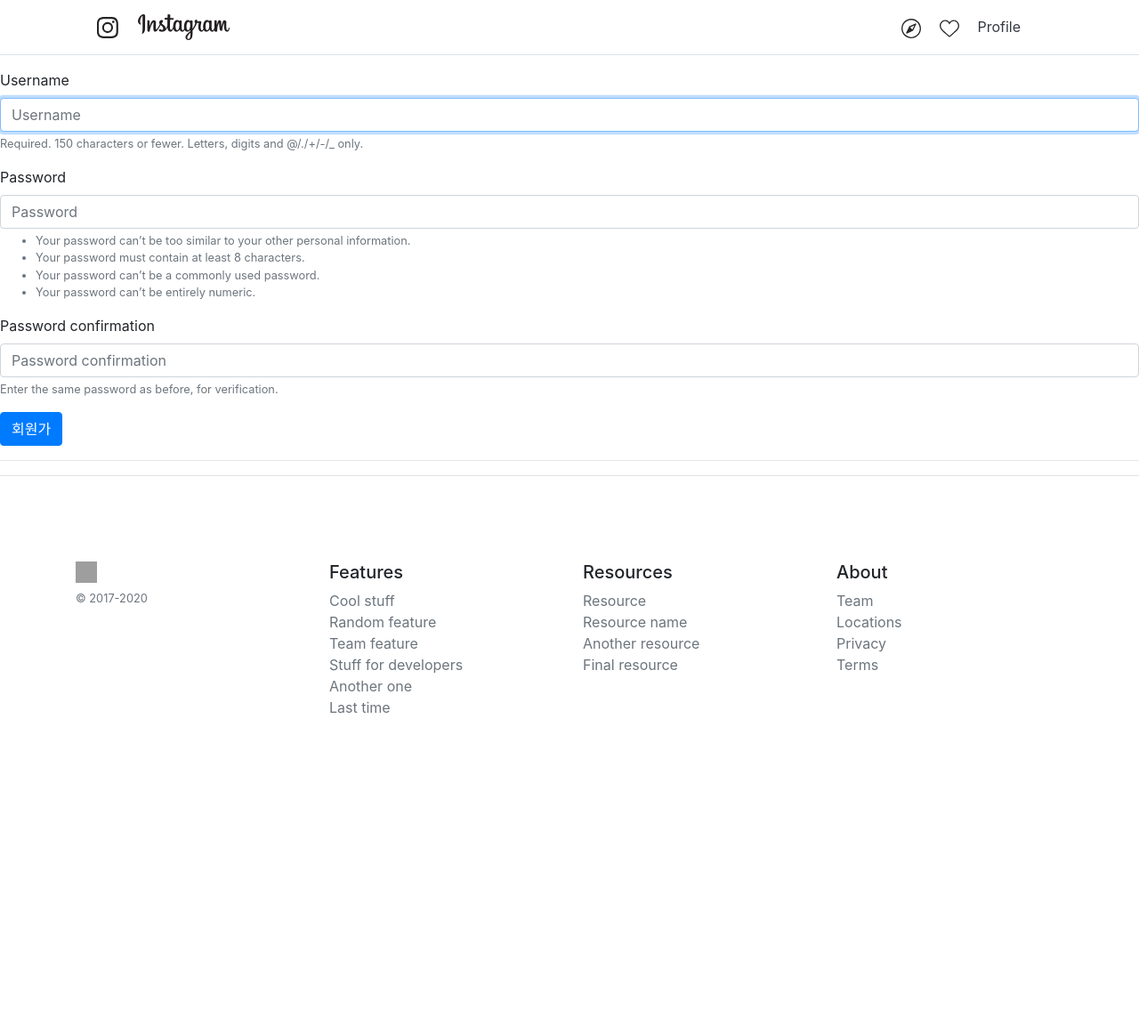
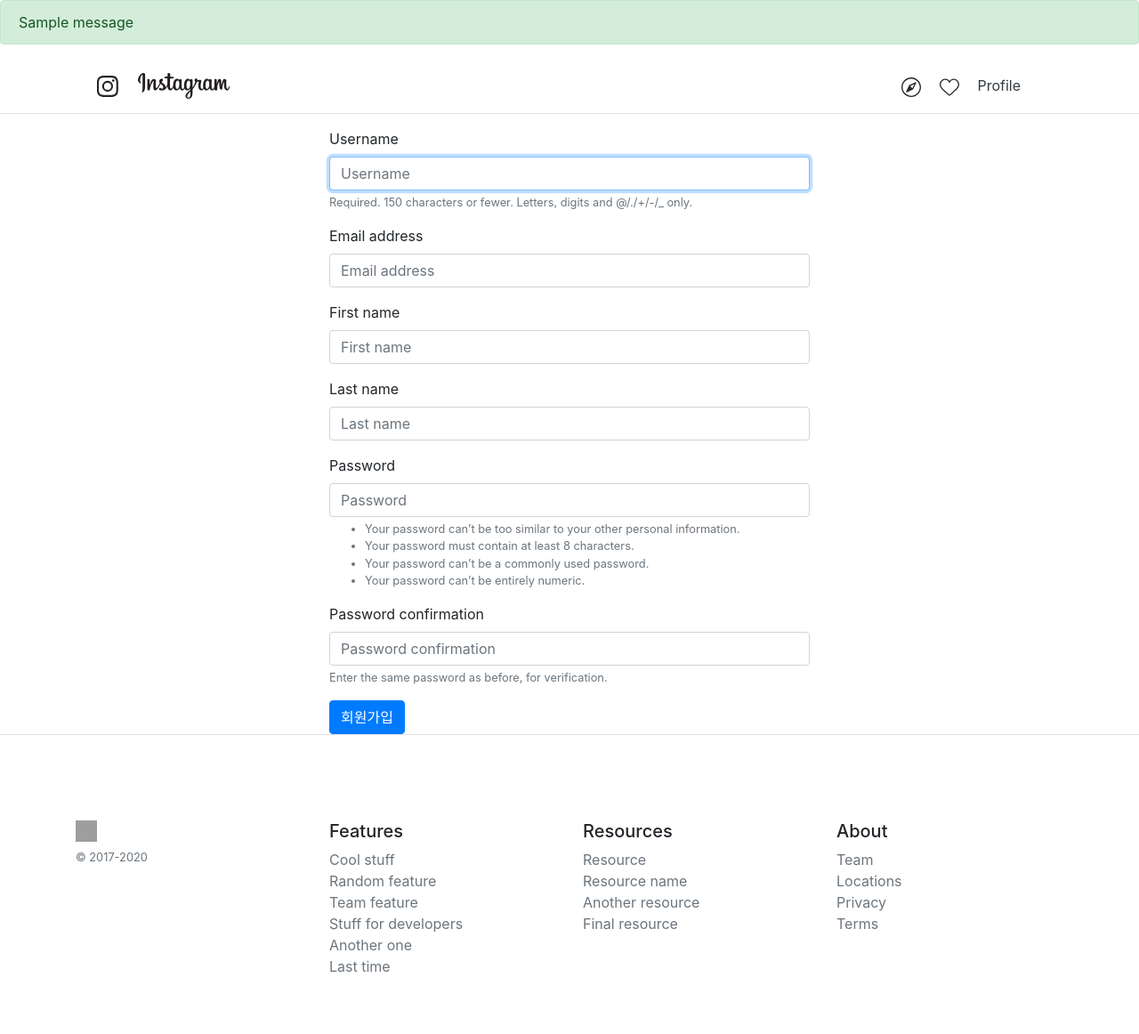
Before and after one commit to somefood/django_instagram_nonSPA, a Django app: page /accounts/signup/ in a window 1280 px wide. Shown: the whole page at 89% size. Before the commit the page ends 802 px from the top, so only its background shows below. Run offline with Django 3.2, Linux system fonts and the light colour scheme; tables that the repository leaves empty hold one stand-in row (values such as "Sample post"); one stand-in notice (Sample message) is shown; some libraries are stand-ins or nearby versions; grey boxes are pictures that could not be loaded.

Commit message:
04 커스텀 유저 지정 및 회원가입 구현

```diff
--- a/accounts/forms.py
+++ b/accounts/forms.py
@@ -1,19 +1,23 @@
 from django import forms
-from django.contrib.auth.forms import AuthenticationForm, UserCreationForm
-from .models import Profile
+from .models import User
+from django.contrib.auth.forms import UserCreationForm
 
 
-class ProfileForm(forms.ModelForm):
-    class Meta:
-        model = Profile
-        fields = ['address', 'zipcode']
+class SignupForm(UserCreationForm):
+    def __init__(self, *args, **kwargs):
+        super().__init__(*args, **kwargs)
+        self.fields['email'].required = True
+        self.fields['first_name'].required = True
+        self.fields['last_name'].required = True
 
+    class Meta(UserCreationForm.Meta):
+        model = User
+        fields = ['username', 'email', 'first_name', 'last_name']
 
-class LoginForm(AuthenticationForm):
-    answer = forms.IntegerField(help_text='3 + 3=?')
-
-    def clean_answer(self):
-        answer = self.cleaned_data.get('answer')
-        if answer != 6:
-            raise forms.ValidationError('땡~!')
-        return answer
+    def clean_email(self):
+        email = self.cleaned_data.get('email')
+        if email:
+            qs = User.objects.filter(email=email)
+            if qs.exists():
+                raise forms.ValidationError("이미 등록된 주소입니다.")
+        return email
--- a/accounts/models.py
+++ b/accounts/models.py
@@ -1,8 +1,8 @@
 from django.db import models
+from django.contrib.auth.models import AbstractUser
 from django.conf import settings
 
 
-class Profile(models.Model):
-    user = models.OneToOneField(settings.AUTH_USER_MODEL, on_delete=models.CASCADE)
-    address = models.CharField(max_length=100)
-    zipcode = models.CharField(max_length=6)
+class User(AbstractUser):
+    website_url = models.URLField(blank=True)
+    bio = models.TextField(blank=True)
--- a/accounts/templates/accounts/signup_form.html
+++ b/accounts/templates/accounts/signup_form.html
@@ -1,13 +1,12 @@
-{% extends "instagram/layout.html" %}
+{% extends "accounts/layout.html" %}
 {% load bootstrap4 %}
 
 {% block content %}
-<form action="" method="POST" enctype="multipart/form-data">
-    {% csrf_token %}
-    {% bootstrap_form form %}
-    {% buttons %}
-        <button class="btn btn-primary">회원가</button>
-    {% endbuttons %}
-</form>
-<hr>
+    <div class="container">
+        <div class="row">
+            <div class="col-sm-6 offset-sm-3">
+                {% include "_form.html" with submit_label="회원가입" %}
+            </div>
+        </div>
+    </div>
 {% endblock %}
--- a/accounts/urls.py
+++ b/accounts/urls.py
@@ -1,15 +1,14 @@
 from django.contrib.auth.views import LoginView, LogoutView
 from django.urls import path
 from . import views
-from .forms import LoginForm
 
 urlpatterns = [
-    path('login/', LoginView.as_view(
-        form_class=LoginForm,
-        template_name='accounts/login.html'
-    ), name='login'),
-    path('logout/', LogoutView.as_view(), name='logout'),
+    # path('login/', LoginView.as_view(
+    #     form_class=LoginForm,
+    #     template_name='accounts/login.html'
+    # ), name='login'),
+    # path('logout/', LogoutView.as_view(), name='logout'),
     path('signup/', views.signup, name='signup'),
-    path('profile/', views.profile, name='profile'),
-    path('profile/edit', views.profile_edit, name='profile_edit'),
+    # path('profile/', views.profile, name='profile'),
+    # path('profile/edit', views.profile_edit, name='profile_edit'),
 ]
--- a/accounts/views.py
+++ b/accounts/views.py
@@ -1,79 +1,18 @@
-from django.conf import settings
-from django.contrib.auth import get_user_model, login as auth_login
-from django.contrib.auth.decorators import login_required
-from django.contrib.auth.forms import UserCreationForm
-from django.contrib.auth.mixins import LoginRequiredMixin
+from django.contrib import messages
 from django.shortcuts import render, redirect
-from django.views.generic import TemplateView, CreateView
-from accounts.forms import ProfileForm
-from accounts.models import Profile
-
-# @login_required
-# def profile(request):
-#     return render(request, 'accounts/profile.html')
-
-User = get_user_model()
+from .forms import SignupForm
 
 
-class ProfileView(LoginRequiredMixin, TemplateView):
-    template_name = 'accounts/profile.html'
-
-
-profile = ProfileView.as_view()
-
-
-@login_required
-def profile_edit(request):
-    try:
-        profile = request.user.profile
-    except Profile.DoesNotExist:
-        profile = None
-
-    if request.method == "POST":
-        form = ProfileForm(request.POST, request.FILES, instance=profile)
+def signup(request):
+    if request.method == 'POST':
+        form = SignupForm(request.POST)
         if form.is_valid():
-            profile = form.save(commit=False)
-            profile.user = request.user
-            profile.save()
-            return redirect('profile')
+            form.save()
+            messages.success(request, "회원가입 환영합니다.")
+            next_url = request.GET.get('next', '/')
+            return redirect(next_url)
     else:
-        form = ProfileForm(instance=profile)
-    return render(request, 'accounts/profile_form.html', {
-        'form': form,
+        form = SignupForm()
+    return render(request, 'accounts/signup_form.html', {
+        'form': form
     })
-
-# class ProfileUpdateView(LoginRequiredMixin, TemplateView):
-#     model = Profile
-#     form_class = ProfileForm
-#
-#
-# profile_edit = ProfileUpdateView.as_view()
-
-
-class SignupView(CreateView):
-    model = User
-    form_class = UserCreationForm
-    success_url = settings.LOGIN_REDIRECT_URL
-    template_name = 'accounts/signup_form.html'
-
-    def form_valid(self, form):
-        response = super().form_valid(form)
-        print(response)
-        user = self.object
-        auth_login(self.request, user)
-        return response
-
-
-signup = SignupView.as_view()
-
-
-# signup = CreateView.as_view(
-#     model=User,
-#     form_class=UserCreationForm,
-#     success_url=settings.LOGIN_URL,
-#     template_name='accounts/signup_form.html'
-# )
-
-
-def logout(request):
-    pass
--- a/askcompany/settings/common.py
+++ b/askcompany/settings/common.py
@@ -137,7 +137,8 @@ INTERNAL_IPS = [
     '127.0.0.1',
 ]
 
-AUTH_USER_MODEL = 'auth.User'
+# AUTH_USER_MODEL = "auth.User"
+AUTH_USER_MODEL = 'accounts.User'
 
 from django.contrib.messages import constants as messages_constants
 
--- /dev/null
+++ b/askcompany/templates/_form.html
@@ -0,0 +1,11 @@
+{% load bootstrap4 %}
+
+<form action="" method="POST" enctype="multipart/form-data">
+    {% csrf_token %}
+    {% bootstrap_form form %}
+    {% buttons %}
+        <button class="btn btn-primary">
+            {{ submit_label|default:"Submit" }}
+        </button>
+    {% endbuttons %}
+</form>
--- a/askcompany/templates/layout.html
+++ b/askcompany/templates/layout.html
@@ -12,6 +12,13 @@
     <title>{% block title %}Instagram with Ask Company{% endblock %}</title>
 </head>
 <body>
+{% if messages %}
+    {% for message in messages %}
+        <div class="alert alert-{{ message.tags }}">
+            {{ message }}
+        </div>
+    {% endfor %}
+{% endif %}
 <div class="border-bottom mb-3">
     <div class="container">
         <div class="row">
--- a/askcompany/urls.py
+++ b/askcompany/urls.py
@@ -15,12 +15,13 @@ Including another URLconf
 """
 from django.conf.urls.static import static
 from django.contrib import admin
+from django.contrib.auth.decorators import login_required
 from django.urls import path, include
 from django.conf import settings
 from django.views.generic import TemplateView
 
 urlpatterns = [
-    path('', TemplateView.as_view(template_name='root.html'), name='root'),
+    path('', login_required(TemplateView.as_view(template_name='root.html')), name='root'),
     path('admin/', admin.site.urls),
     path('accounts/', include('accounts.urls')),
     path('blog1/', include('blog1.urls')),
```
Also changed, not shown: accounts/admin.py (+4 -4 lines), accounts/migrations/0001_initial.py.
